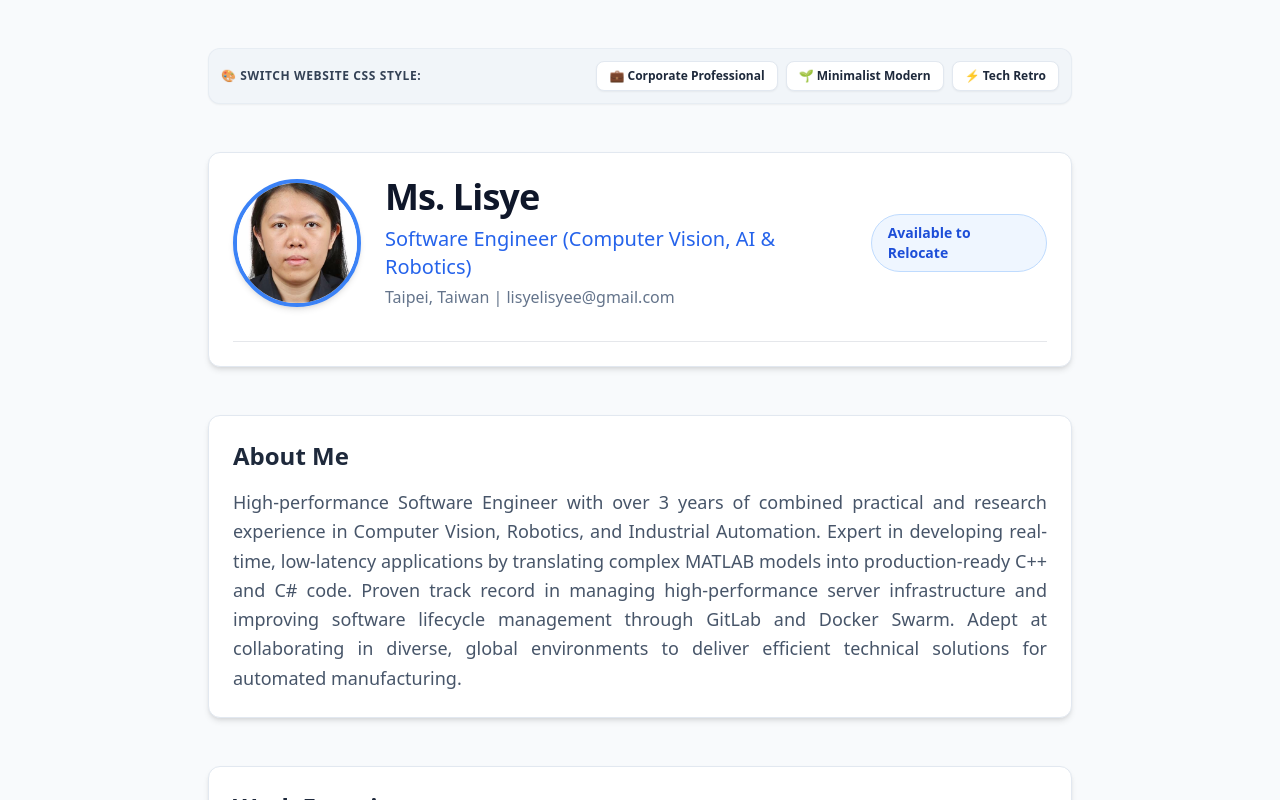
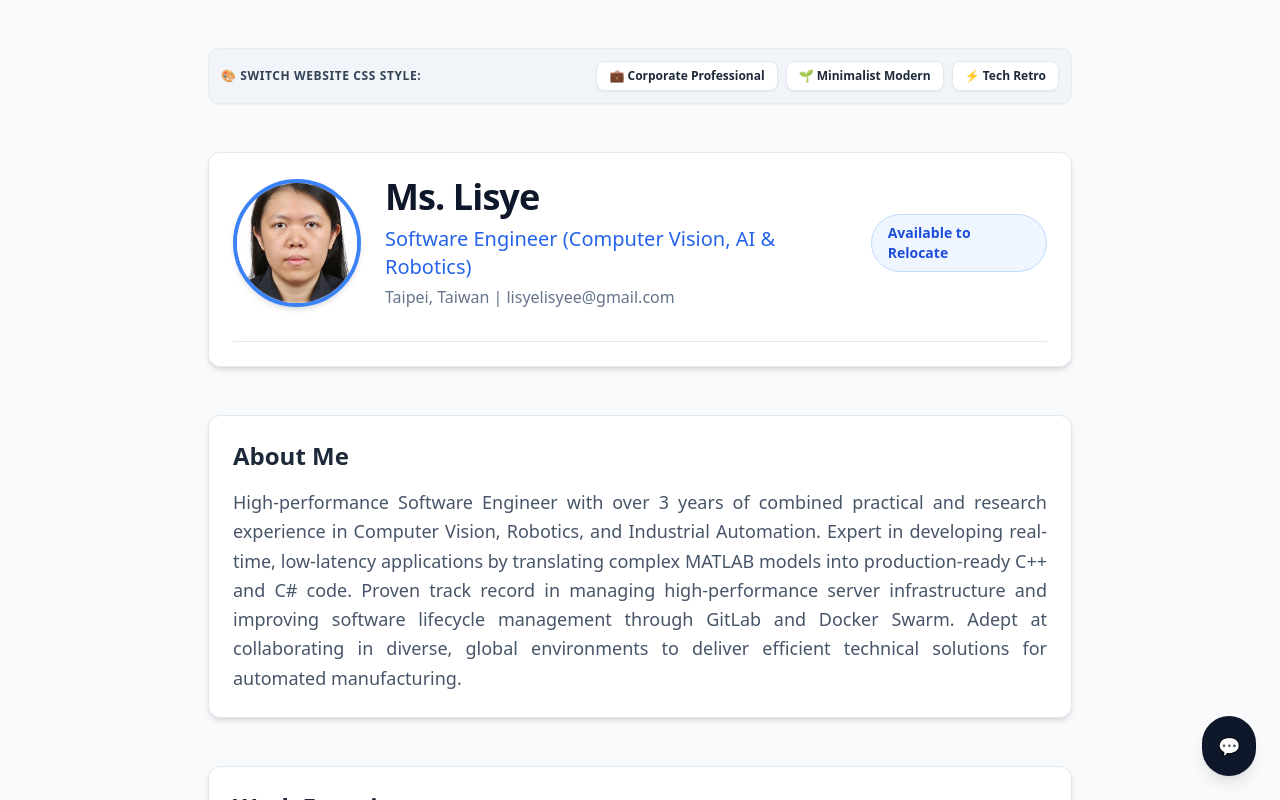
Before and after one commit to lisyee/portfolio-lisye, a Next.js app: page / in a window 1280 px wide. Shown: the top 800 px of the page. Built offline with nearby package versions, Linux system fonts and the light colour scheme; no server answers; the database is empty.

Commit message:
Update Chatbox.tsx

```diff
--- a/components/Chatbox.tsx
+++ b/components/Chatbox.tsx
@@ -1,15 +1,22 @@
 "use client";
+
 import React, { useState } from 'react';
 
-export default function Chatbox(): React.JSX.Element {
+interface ChatboxProps {
+  currentStyle?: string;
+}
+
+export default function Chatbox({ currentStyle = 'corporate' }: ChatboxProps): React.JSX.Element {
+  const [isOpen, setIsOpen] = useState<boolean>(false);
   const [input, setInput] = useState<string>("");
   const [reply, setReply] = useState<string>("");
   const [loading, setLoading] = useState<boolean>(false);
 
   const handleSendMessage = async (): Promise<void> => {
-    if (!input) return;
+    if (!input.trim()) return;
+
     setLoading(true);
-    setReply("");
+    setReply("Connecting to Bedrock Agent...");
 
     try {
       const response = await fetch('/api/chat', {
@@ -18,8 +25,15 @@ export default function Chatbox(): React.JSX.Element {
         body: JSON.stringify({ message: input })
       });
 
-      if (!response.body) return;
+      if (!response.ok) {
+        throw new Error(`Server responded with status ${response.status}`);
+      }
 
+      if (!response.body) {
+        throw new Error("ReadableStream not supported or empty response body.");
+      }
+
+      setReply(""); // Clear connection status text to stream real data
       const reader = response.body.getReader();
       const decoder = new TextDecoder();
 
@@ -30,43 +44,83 @@ export default function Chatbox(): React.JSX.Element {
         const textChunk = decoder.decode(value, { stream: true });
         setReply((prev) => prev + textChunk);
       }
-    } catch (error) {
-      console.error("Chat error:", error);
-      setReply("Sorry, a connection error occurred.");
+    } catch (error: any) {
+      console.error("Critical Chat Error:", error);
+      setReply(`Error: ${error.message || "Failed to communicate with the backend API."}`);
     } finally {
       setLoading(false);
     }
   };
 
+  // DYNAMIC STYLE MAPPING FOR WIDGET POPUP & BUTTONS
+  let windowStyles = "bg-white p-4 rounded-xl shadow-2xl border border-slate-200";
+  let buttonStyles = "bg-slate-900 text-white rounded-full p-4 shadow-lg hover:bg-slate-800";
+  let sendBtnStyles = "bg-slate-900 text-white px-4 py-2 rounded-lg hover:bg-slate-800";
+
+  if (currentStyle === 'minimalist') {
+    windowStyles = "bg-white p-4 border border-slate-200 rounded-none shadow-none";
+    buttonStyles = "bg-slate-900 text-white rounded-none p-4 hover:opacity-90";
+    sendBtnStyles = "bg-slate-900 text-white px-4 py-2 rounded-none";
+  } else if (currentStyle === 'brutalist') {
+    windowStyles = "bg-white p-4 rounded-none border-4 border-black shadow-[6px_6px_0px_0px_rgba(0,0,0,1)]";
+    buttonStyles = "bg-orange-400 text-black rounded-none border-4 border-black font-bold shadow-[4px_4px_0px_0px_rgba(0,0,0,1)] hover:translate-x-[2px] hover:translate-y-[2px] hover:shadow-none transition-all";
+    sendBtnStyles = "bg-black text-white px-4 py-2 rounded-none font-bold border-2 border-black";
+  }
+
   return (
-    <div style={{ padding: '20px', maxWidth: '500px', margin: '0 auto', textAlign: 'left' }}>
-      <h3>Ask Lisye's Thesis AI Agent</h3>
-      <div style={{
-        border: '1px solid #ccc',
-        minHeight: '150px',
-        padding: '10px',
-        marginBottom: '10px',
-        backgroundColor: '#f9f9f9',
-        borderRadius: '5px',
-        whiteSpace: 'pre-wrap'
-      }}>
-        {reply || (loading ? "Thinking..." : "No conversation yet...")}
+    <div className="fixed bottom-6 right-6 z-50 font-sans">
+      {/* THE FLOATING POPUP WINDOW */}
+      {isOpen && (
+        <div className={`${windowStyles} w-80 sm:w-96 mb-4 flex flex-col space-y-3 transition-all duration-200`}>
+          <div className="flex justify-between items-center border-b pb-2">
+            <h3 className="font-bold text-sm tracking-tight">Ask Lisye's Thesis AI Agent</h3>
+            <button
+              onClick={() => setIsOpen(false)}
+              className="text-slate-400 hover:text-slate-600 text-xs font-bold px-1"
+            >
+              ✕
+            </button>
           </div>
-      <div style={{ display: 'flex' }}>
+
+          {/* Chat Bubble Frame */}
+          <div className="h-60 overflow-y-auto p-2 bg-slate-50 border rounded text-xs leading-relaxed font-mono white-space-pre-wrap">
+            {reply || "No conversation yet..."}
+          </div>
+
+          {/* Action Row */}
+          <div className="flex space-x-2">
             <input
               type="text"
               value={input}
               onChange={(e) => setInput(e.target.value)}
-          placeholder="Type a question for Amazon Nova..."
-          style={{ flexGrow: 1, padding: '8px', borderRadius: '4px', border: '1px solid #ccc' }}
+              placeholder={loading ? "Waiting for Nova..." : "Ask me anything..."}
+              className="flex-grow p-2 text-xs border rounded focus:outline-none focus:ring-1 focus:ring-slate-400"
               disabled={loading}
+              onKeyDown={(e) => e.key === 'Enter' && handleSendMessage()}
             />
             <button
               onClick={handleSendMessage}
-          disabled={loading}
-          style={{ padding: '8px 15px', marginLeft: '10px', borderRadius: '4px', cursor: 'pointer' }}
+              disabled={loading || !input.trim()}
+              className={`${sendBtnStyles} text-xs disabled:opacity-50`}
             >
-          Send
+              {loading ? "..." : "Send"}
+            </button>
+          </div>
+        </div>
+      )}
+
+      {/* THE FLOATING CORNER TRIGGER BUTTON */}
+      <div className="flex justify-end">
+        <button
+          onClick={() => setIsOpen(!isOpen)}
+          className={`${buttonStyles} flex items-center justify-center transition-transform active:scale-95`}
+          aria-label="Toggle chat"
+        >
+          {isOpen ? (
+            <span className="text-sm font-bold px-1">Close Agent</span>
+          ) : (
+            <span className="text-lg">💬</span>
+          )}
         </button>
       </div>
     </div>
```
Lines whose indentation alone changed are shown as unchanged.
